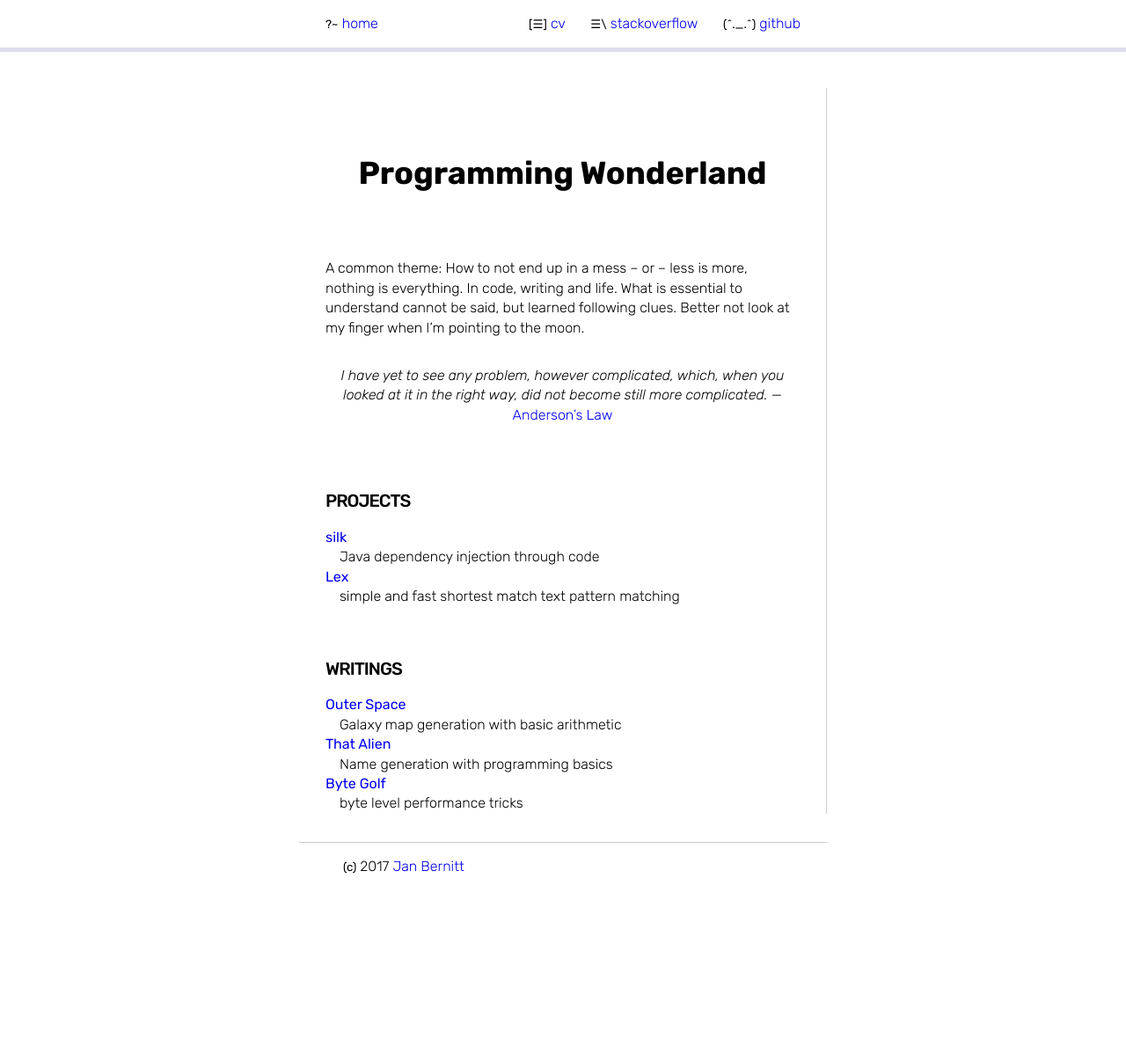
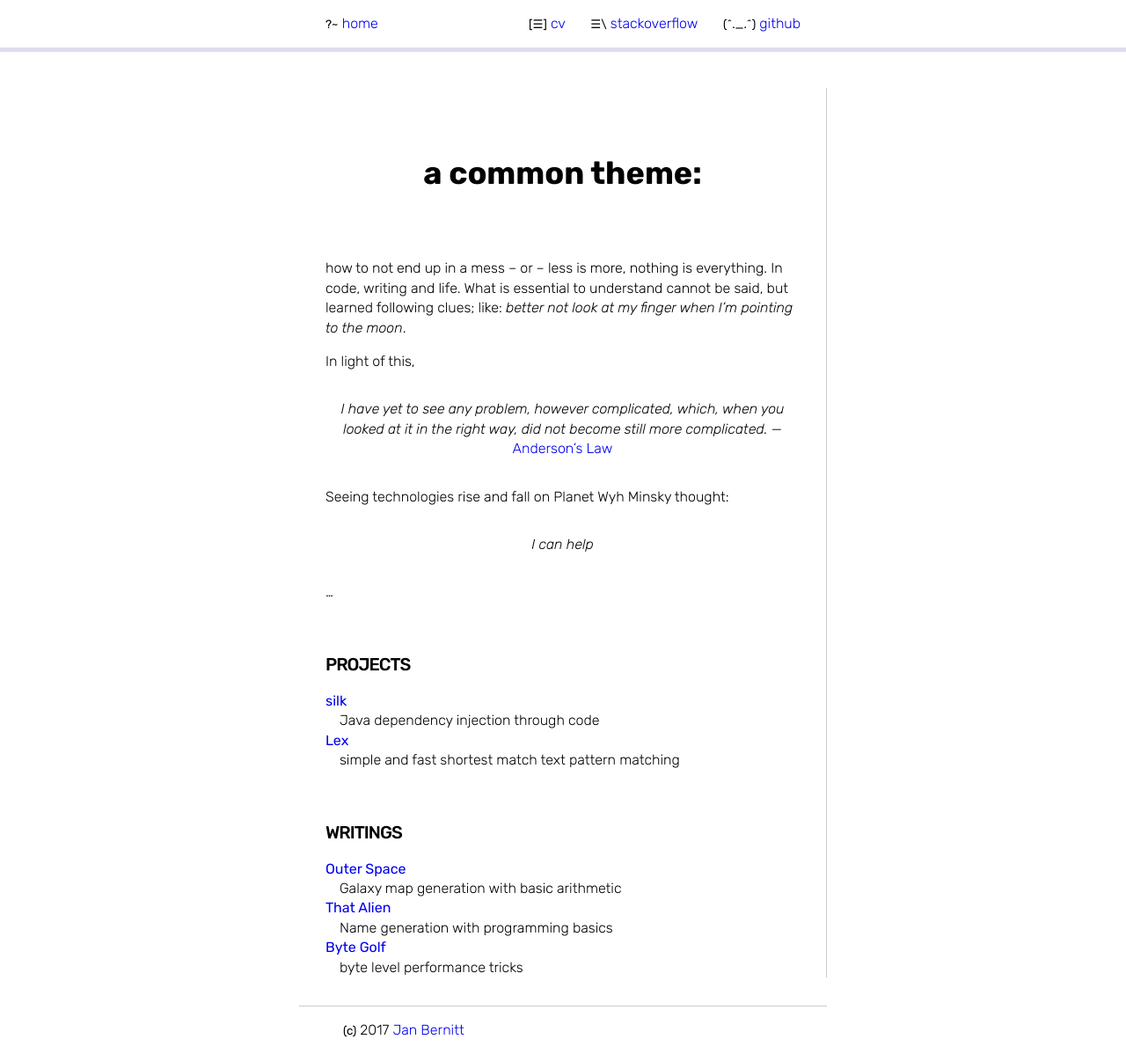
Before and after one commit to jbee/jbee.github.io, a Jekyll site: the page built from index.md, in a window 1280 px wide and 1198 px high. Shown: the whole window at 88% size. Built offline with Jekyll 4.4.1, drawn with Linux system fonts in a browser that asks for light colours.

Commit message:
home text - fargo reference

```diff
--- a/index.md
+++ b/index.md
@@ -1,15 +1,22 @@
 ---
 layout: default
-title: "Programming Wonderland"
+title: "a common theme"
 ---
 
-# Programming Wonderland
+# a common theme:
 
-A common theme: How to not end up in a mess -- or -- less is more, nothing is everything. In code, writing and life.
-What is essential to understand cannot be said, but learned following clues. Better not look at my finger when I'm pointing to the moon.
+how to not end up in a mess -- or -- less is more, nothing is everything. In code, writing and life.
+What is essential to understand cannot be said, but learned following clues; like: _better not look at my finger when I'm pointing to the moon_.
+
+In light of this,
 
 > I have yet to see any problem, however complicated, which, when you looked at it in the right way, did not become still more complicated. --- *[Anderson's Law](https://en.wikiquote.org/wiki/Poul_Anderson)*
 
+Seeing technologies rise and fall on Planet Wyh Minsky thought:
+
+> I can help
+
+...
 
 ## Projects
 
```
